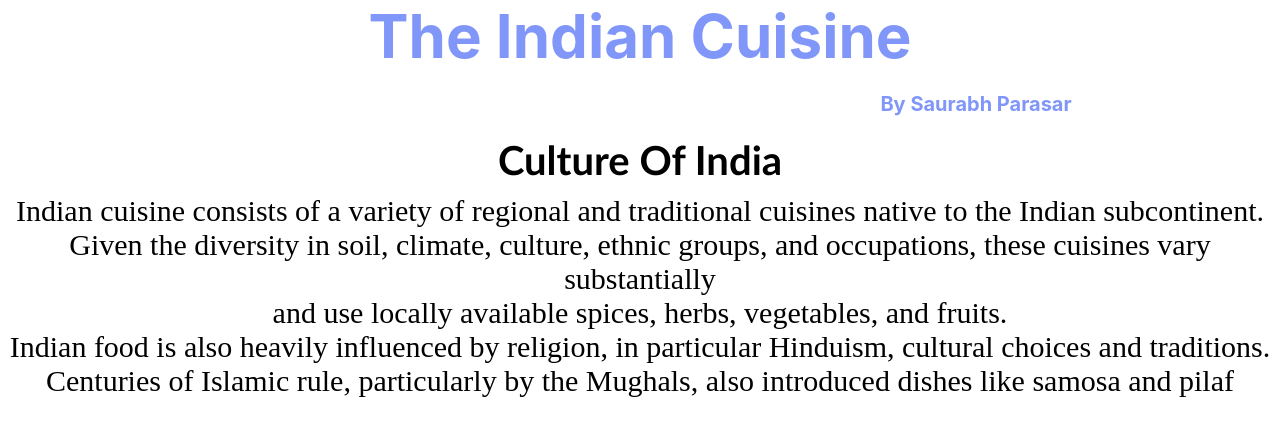
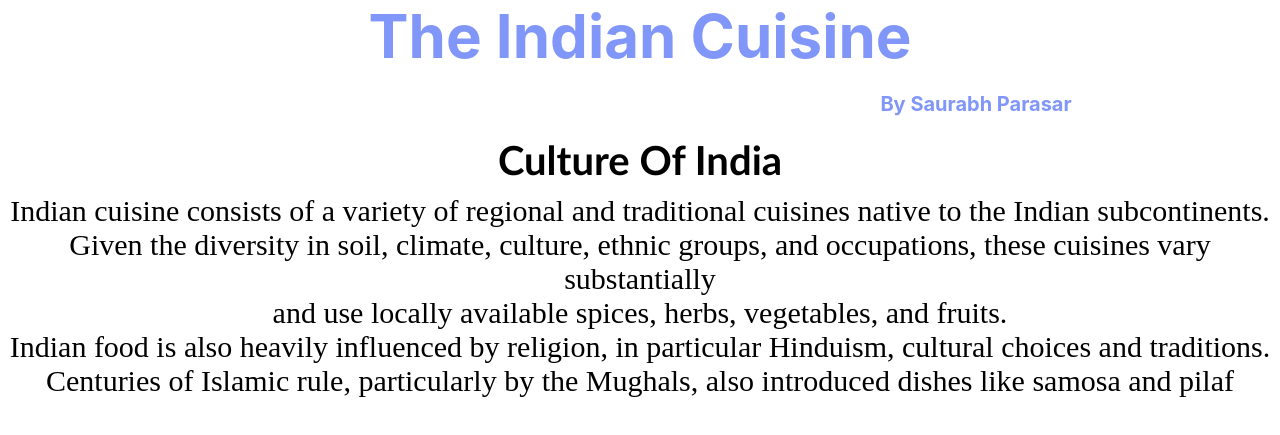
Before and after one commit to saurabhparasar/indian-cuisine, a plain HTML site: page index.html in a window 1280 px wide. Shown: the top 435 px of the page. Drawn offline with Linux system fonts and the light colour scheme; grey boxes are pictures that could not be loaded.

Commit message:
Update index.html

```diff
--- a/index.html
+++ b/index.html
@@ -14,7 +14,7 @@
       <h2>Culture Of India</h2>
       <p>
         Indian cuisine consists of a variety of regional and traditional
-        cuisines native to the Indian subcontinent.<br />
+        cuisines native to the Indian subcontinents.<br />
         Given the diversity in soil, climate, culture, ethnic groups, and
         occupations, these cuisines vary substantially <br />
         and use locally available spices, herbs, vegetables, and fruits.<br />
```
